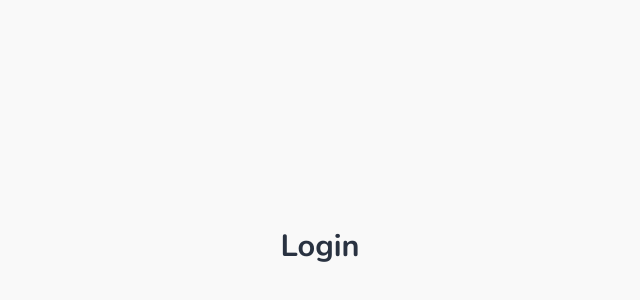
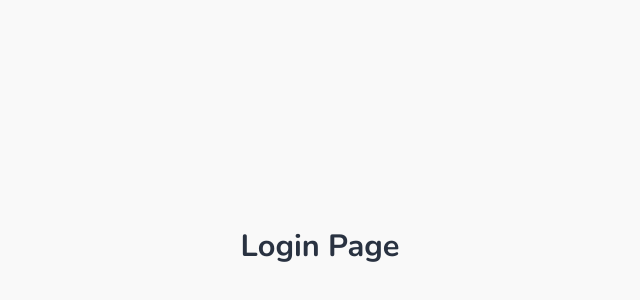
Before and after one commit to marismar/health-prevent-technology-web, a React (Create React App) app in the folder web/: page / in a window 1280 px wide. Shown: the part 154-454 px from the top of the page, without its empty margins (320-960 px from the left). Built offline with nearby package versions, Linux system fonts and the light colour scheme.

Commit message:
test: creating a branch

```diff
--- a/web/src/pages/Login/index.tsx
+++ b/web/src/pages/Login/index.tsx
@@ -4,7 +4,7 @@ import './styles.css';
 
 function Login() {
   return (
-    <h1>Login</h1>
+    <h1>Login Page</h1>
   );
 }
 
```
